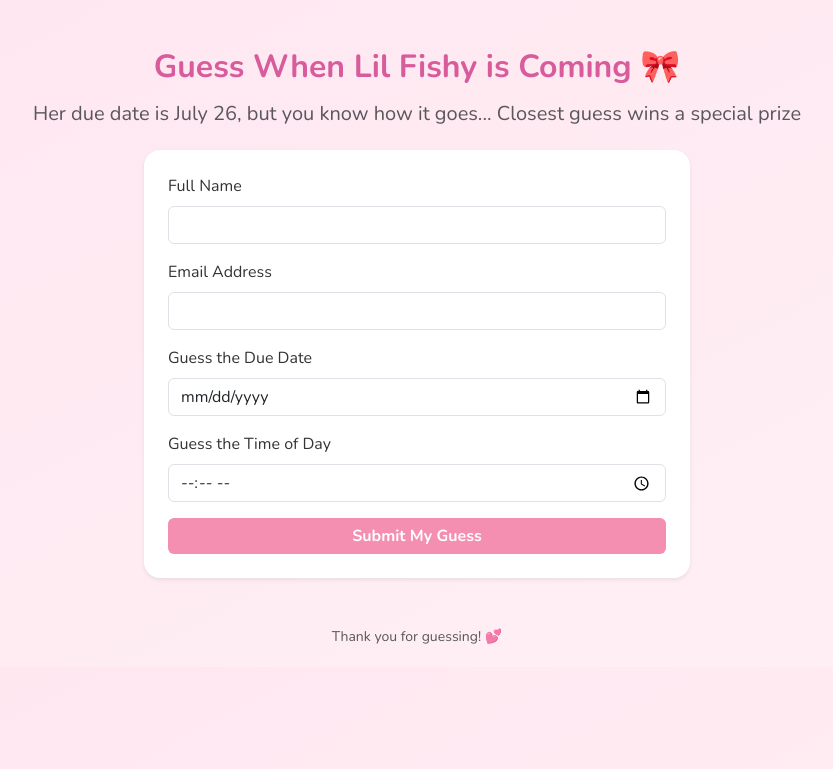
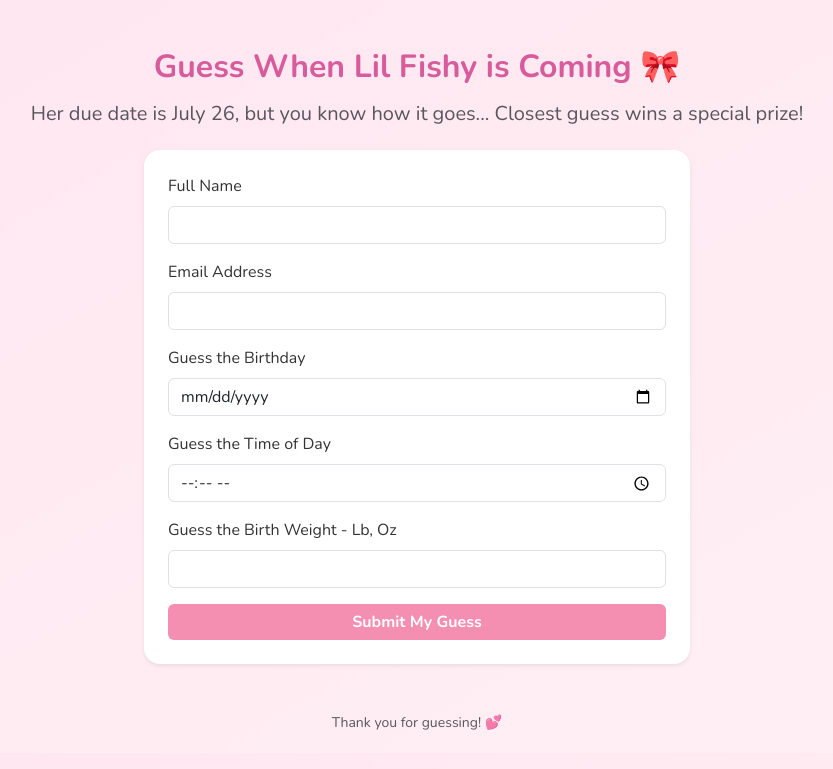
Before and after one commit to andrewrfisher/baby_due_date_predictions, a Flask app: page / in a window 1280 px wide. Shown: the top 769 px of the page, without its empty margins (223-1056 px from the left). Run offline with Flask 3, Linux system fonts and the light colour scheme.

Commit message:
Add files via upload

```diff
--- a/templates/form.html
+++ b/templates/form.html
@@ -19,7 +19,7 @@
       <h2 class="fw-bold" style="color: #d85b9c;">
         Guess When Lil Fishy is Coming 🎀
       </h2>
-      <h4 class="lead text-muted">Her due date is July 26, but you know how it goes... Closest guess wins a special prize</h4>
+      <h4 class="lead text-muted">Her due date is July 26, but you know how it goes... Closest guess wins a special prize!</h4>
     </div>
 
     <div class="row justify-content-center">
@@ -36,13 +36,18 @@
           </div>
 
           <div class="mb-3">
-            <label for="dueDate" class="form-label">Guess the Due Date</label>
+            <label for="dueDate" class="form-label">Guess the Birthday</label>
             <input type="date" class="form-control" id="dueDate" name="due_date" required>
           </div>
 
           <div class="mb-3">
             <label for="dueTime" class="form-label">Guess the Time of Day</label>
             <input type="time" class="form-control" id="dueTime" name="due_time" required>
+          </div>
+
+          <div class="mb-3">
+            <label for="dueWeight" class="form-label">Guess the Birth Weight - Lb, Oz</label>
+            <input type="text" class="form-control" id="dueWeight" name="due_weight" required>
           </div>
 
           <div class="text-center">
```
